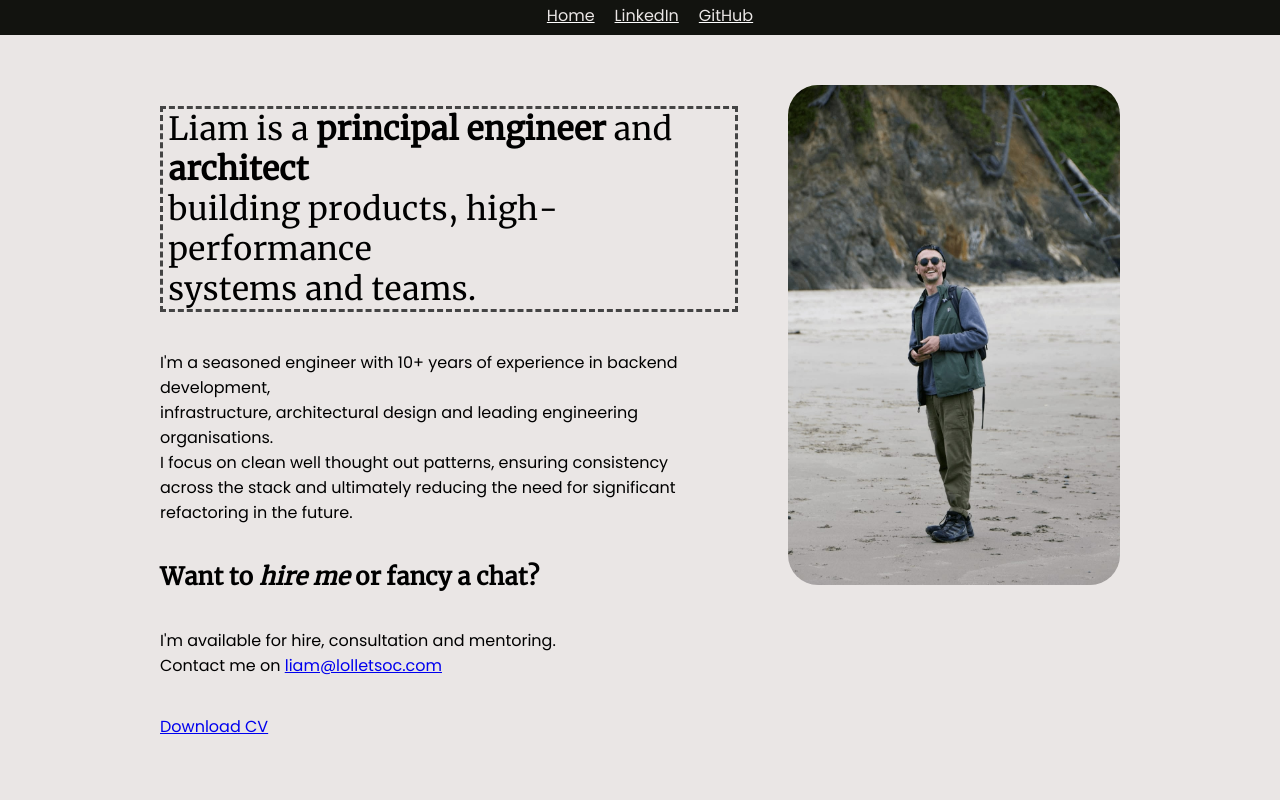
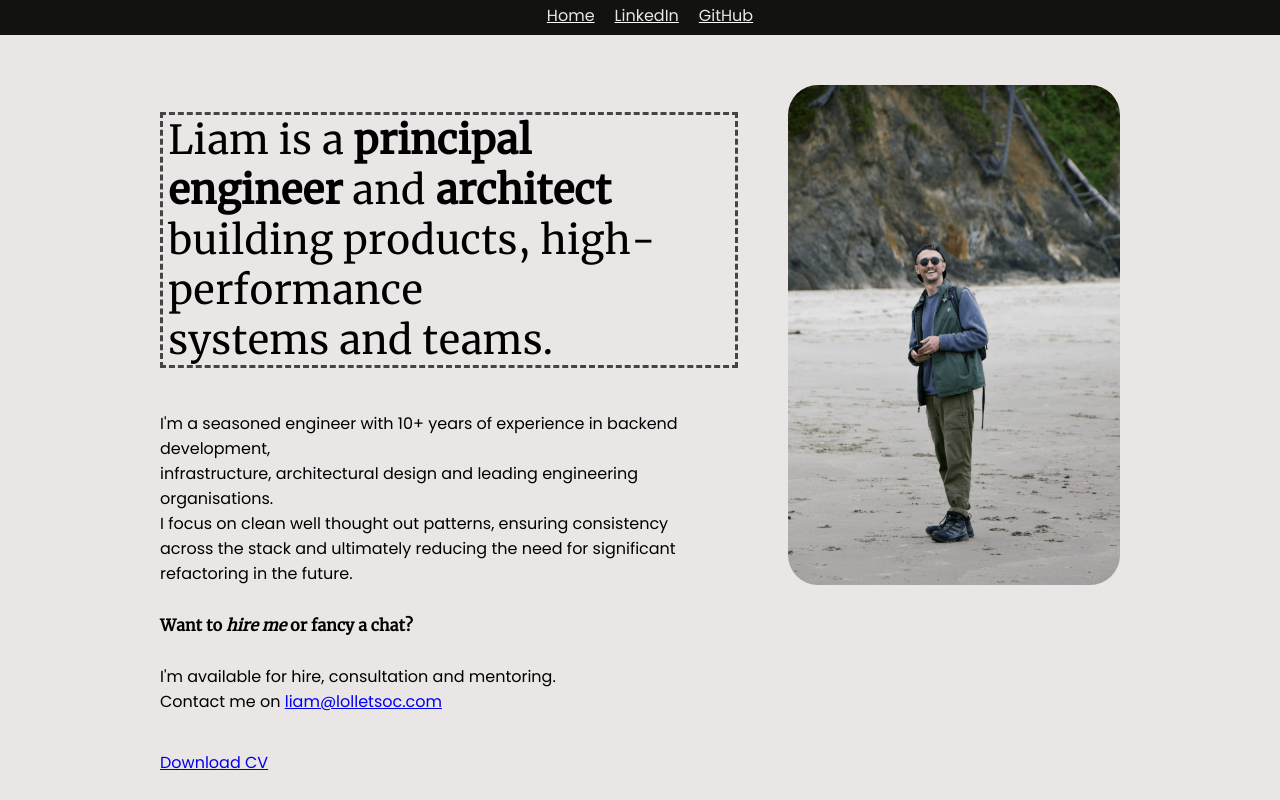
Before and after one commit to lolletsoc/lolletsoc.github.io, a Next.js app: page / in a window 1280 px wide. Built offline with nearby package versions, Linux system fonts and the light colour scheme.

Commit message:
Use relative sizing for fonts

```diff
--- a/styles/Home.module.css
+++ b/styles/Home.module.css
@@ -36,18 +36,22 @@
     border: medium dashed #444444;
     padding-right: 25px;
     padding-left: 5px;
+    font-size: 2.5rem;
 }
 
 .desc {
     font-family: 'Poppins', serif;
+    font-size: 1.0rem;
 }
 
 .contact {
     font-family: 'Merriweather', serif;
+    font-size: 1.0rem;
 }
 
 .downloadContactNav {
     font-family: 'Poppins', serif;
+    font-size: 1.0rem;
     display: flex;
     column-gap: 1em;
     padding-top: 20px;
--- a/styles/Navbar.module.css
+++ b/styles/Navbar.module.css
@@ -19,7 +19,7 @@
 
 .navCommon li {
     font-family: 'Poppins', serif;
-    font-size: 1.0em;
+    font-size: 1.0rem;
     display: inline-block;
 }
 
```
